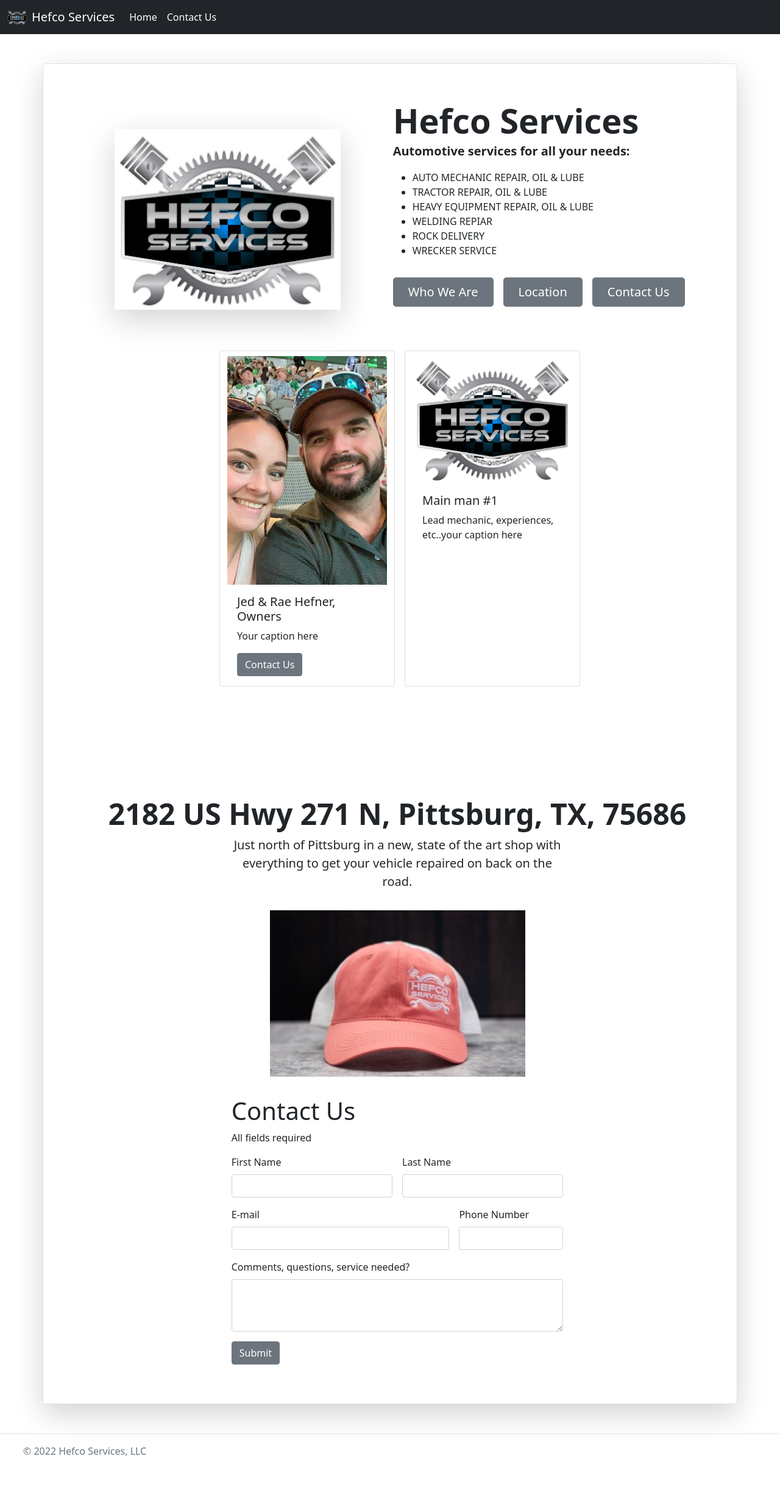
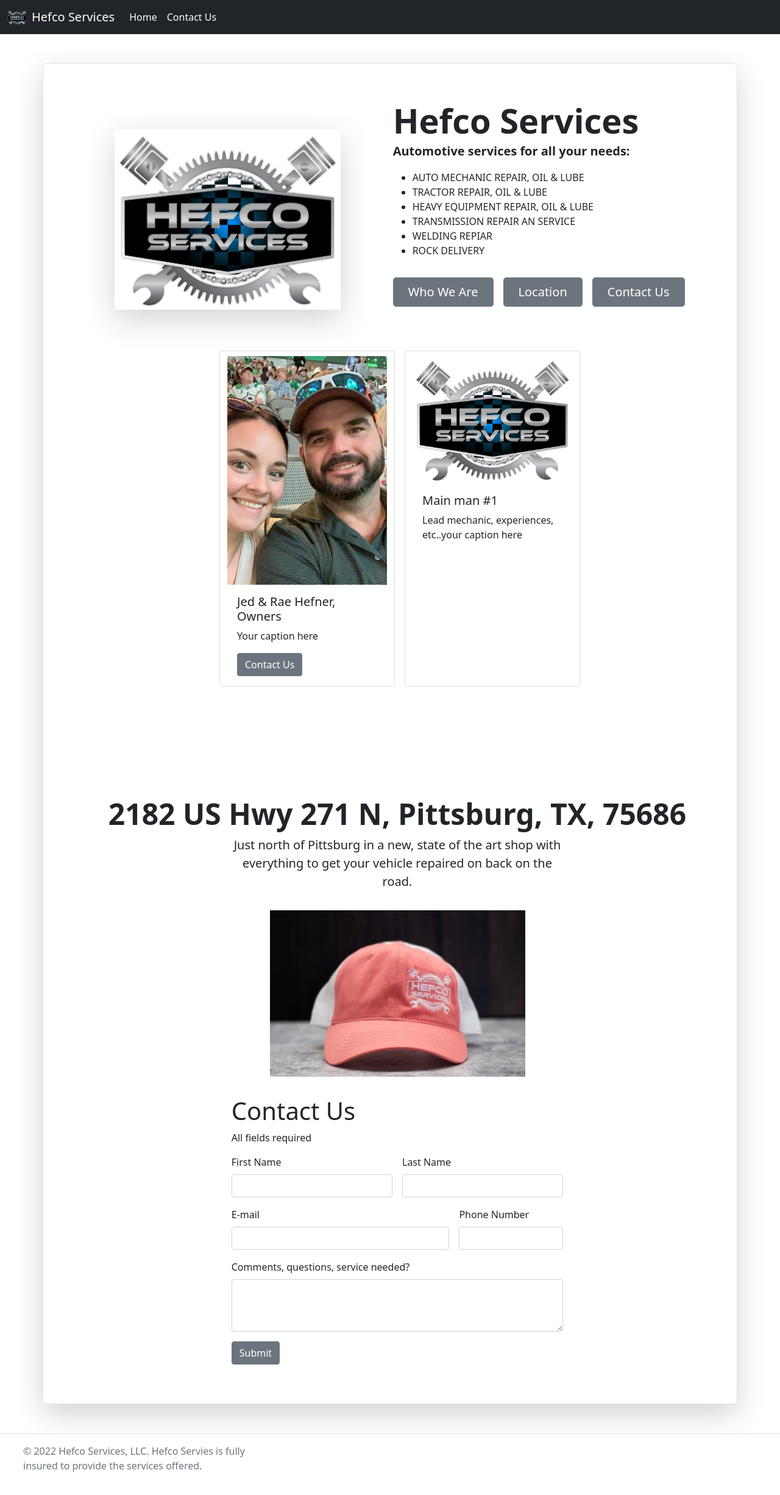
Before and after one commit to cmatthew80/hefco, a plain HTML site: page index.html in a window 1280 px wide. Shown: the whole page at 61% size. Drawn offline with nearby package versions, Linux system fonts and the light colour scheme; grey boxes are pictures that could not be loaded.

Commit message:
fix exising issues

```diff
--- a/index.html
+++ b/index.html
@@ -44,9 +44,9 @@
                 <li>AUTO MECHANIC REPAIR, OIL & LUBE</li>
                 <li>TRACTOR REPAIR, OIL & LUBE</li>
                 <li>HEAVY EQUIPMENT REPAIR, OIL & LUBE</li>
+                <li>TRANSMISSION REPAIR AN SERVICE</li>
                 <li>WELDING REPIAR</li>
                 <li>ROCK DELIVERY</li>
-                <li>WRECKER SERVICE</li>
               </ul>
             </p>
             <div class="d-grid gap-2 d-md-flex justify-content-md-center mb-4 mb-lg-3">
@@ -160,7 +160,7 @@
           <a href="/" class="mb-3 me-2 mb-md-0 text-muted text-decoration-none lh-1">
             <svg class="bi" width="30" height="24"><use xlink:href="#bootstrap"></use></svg>
           </a>
-          <span class="text-muted">© 2022 Hefco Services, LLC</span>
+          <span class="text-muted">© 2022 Hefco Services, LLC.  Hefco Servies is fully insured to provide the services offered.</span>
         </div>
        </footer>
 
```
